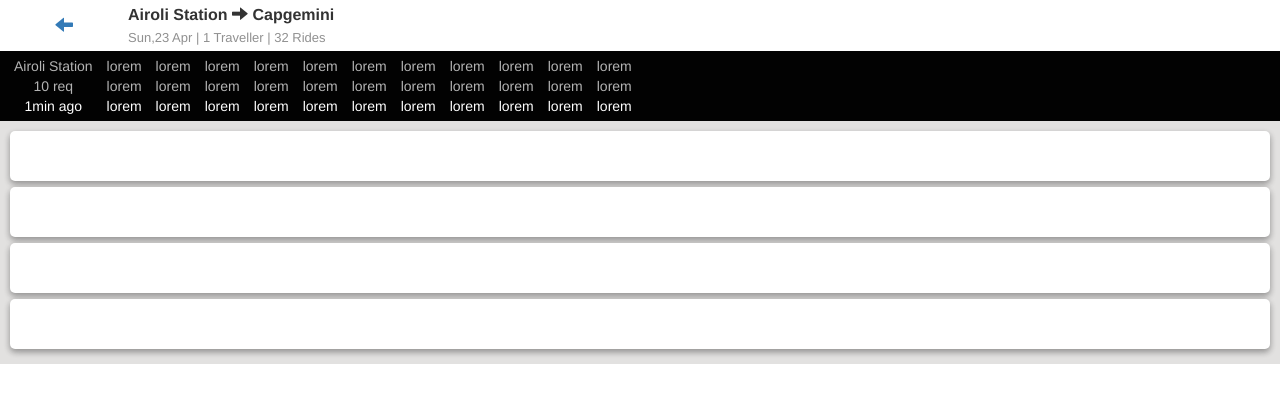
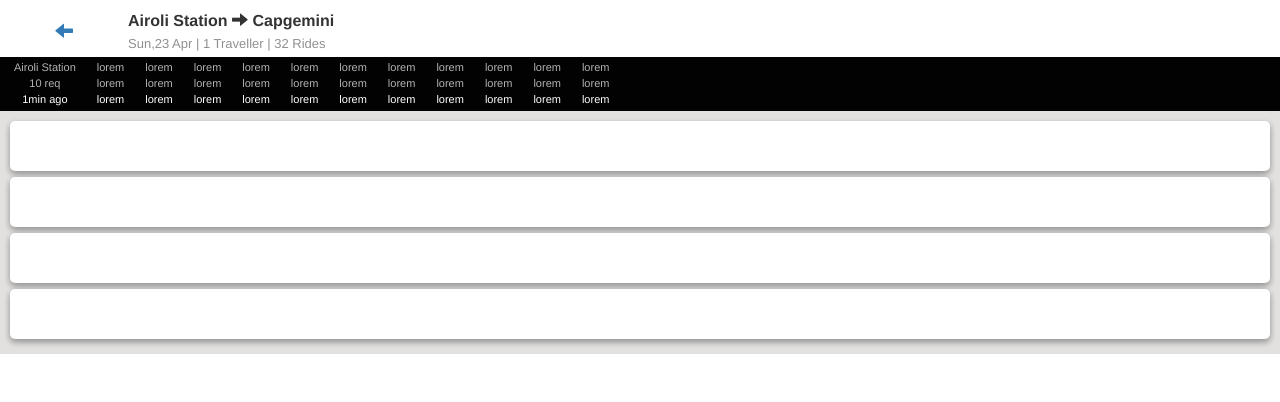
Before and after one commit to jagdish-gh/test, a plain HTML site: page index.html in a window 1280 px wide. Drawn offline with nearby package versions, Linux system fonts and the light colour scheme.

Commit message:
Update index.html

```diff
--- a/index.html
+++ b/index.html
@@ -13,8 +13,8 @@
   display: grid;
   padding-right: 0px; /* override container-fluid padding property*/
   padding-left: 0px; /* override container-fluid padding property*/
-  padding-top: 5px;
-  padding-bottom: 5px;
+  padding-top: 3px;
+  padding-bottom: 3px;
   background-color: #020202;
   grid-column-gap: 1em;
   grid-auto-columns: max-content;  /* Sets the size of each column depending on the largest item in the column */
@@ -24,7 +24,7 @@
 
 
 .grid2{
-padding-top: 4px;
+padding-top: 10px;
 padding-bottom: 4px;
 display:grid;
 grid-template-columns: 10% 90%;
@@ -53,8 +53,10 @@
 }
 
 .nested{
+	font-size: 11px;
 	display: grid;
 	grid-template-rows: 1fr 1fr 1fr;
+	padding-right: 7px;
 	<!-- grid-auto-columns: 30px; -->
 }
 
```
